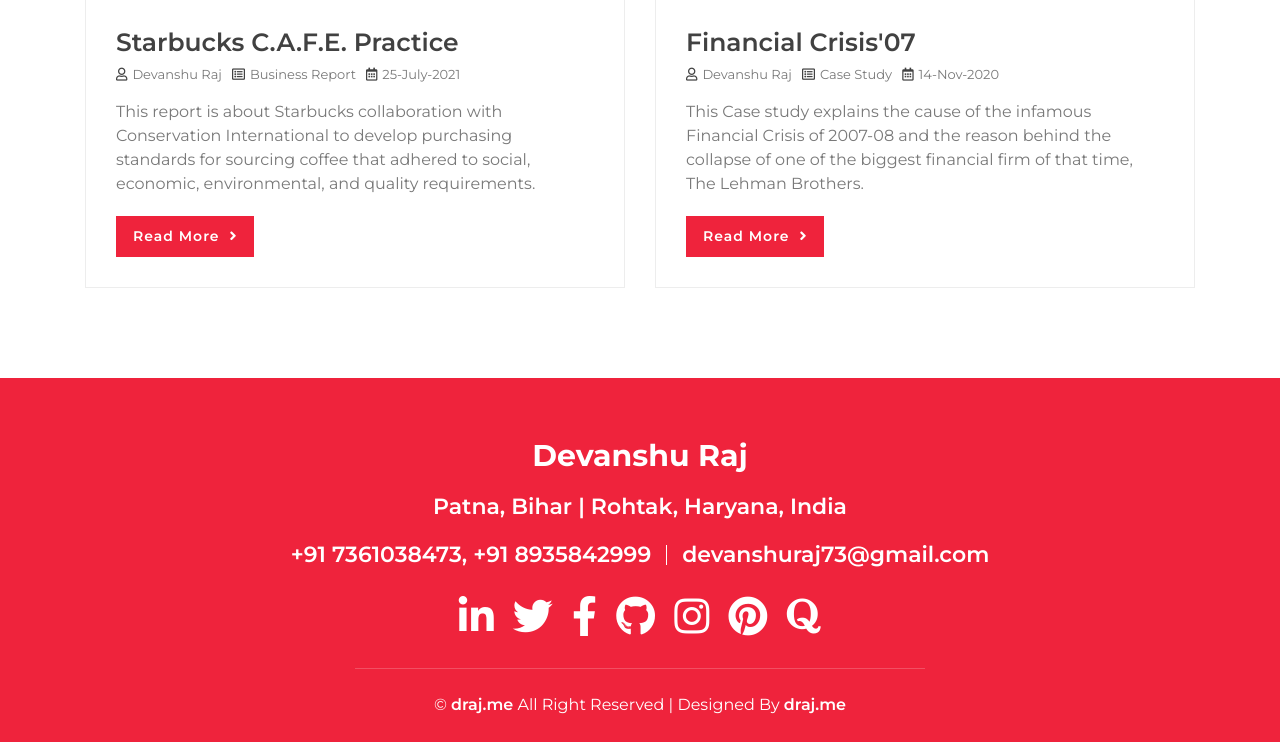
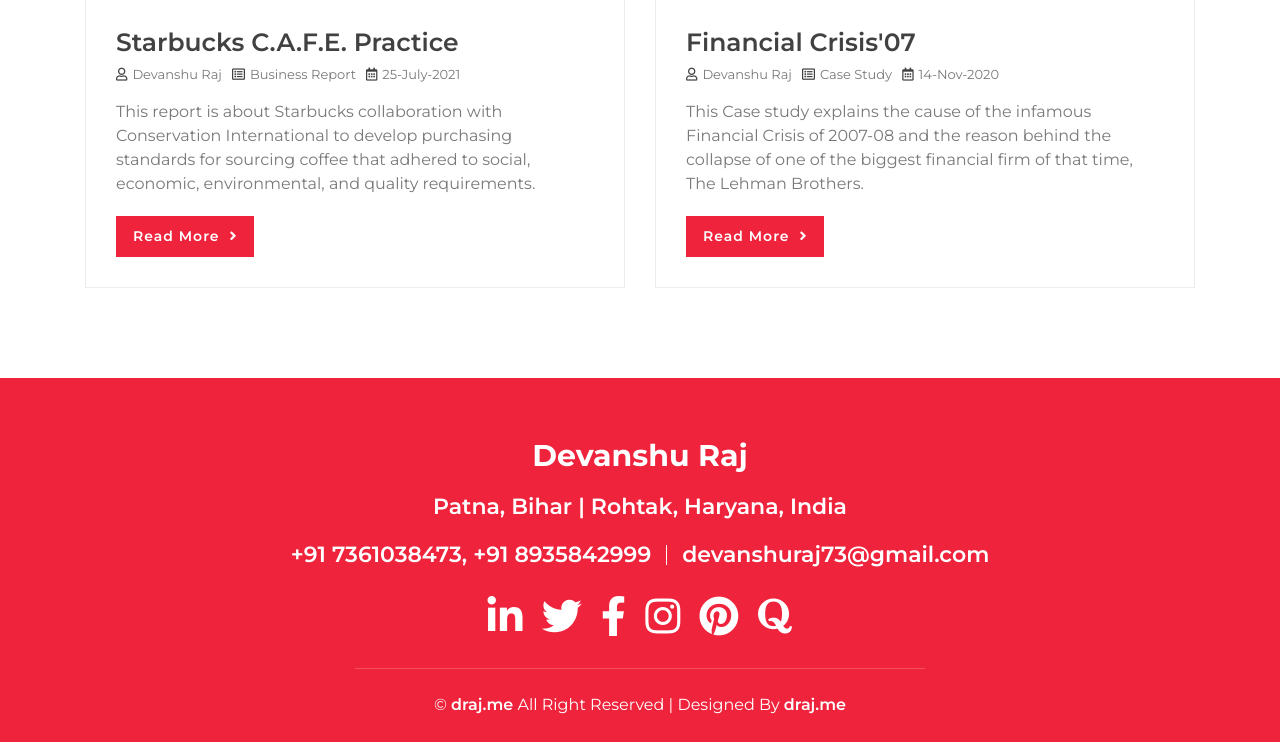
Before and after one commit to imdraj/Imdraj.github.io, a plain HTML site: page index.html in a window 1280 px wide. Shown: the part 6206-6948 px from the top of the page. Drawn offline with nearby package versions, Linux system fonts and the light colour scheme.

Commit message:
Update index.html
Commit-2 (-github)

```diff
--- a/index.html
+++ b/index.html
@@ -530,7 +530,6 @@
                             <a href="https://www.linkedin.com/in/devanshuraj/" target="_blank"><i class="fab fa-linkedin-in"></i></a>
                             <a href="https://twitter.com/im_devanshu" target="_blank"><i class="fab fa-twitter"></i></a>
                             <a href="https://www.facebook.com/d.raj73.0/" target="_blank"><i class="fab fa-facebook-f"></i></a>
-                            <a href="https://github.com/imdraj" target="_blank"><i class="fab fa-github"></i></a>
                             <a href="https://www.instagram.com/im_draj/?hl=en" target="_blank"><i class="fab fa-instagram"></i></a>
                             <a href="https://in.pinterest.com/im_draj/" target="_blank"><i class="fab fa-pinterest"></i></a>
                             <a href="https://www.quora.com/profile/Devanshu-Raj-39" target="_blank"><i class="fab fa-quora"></i></a>
```
